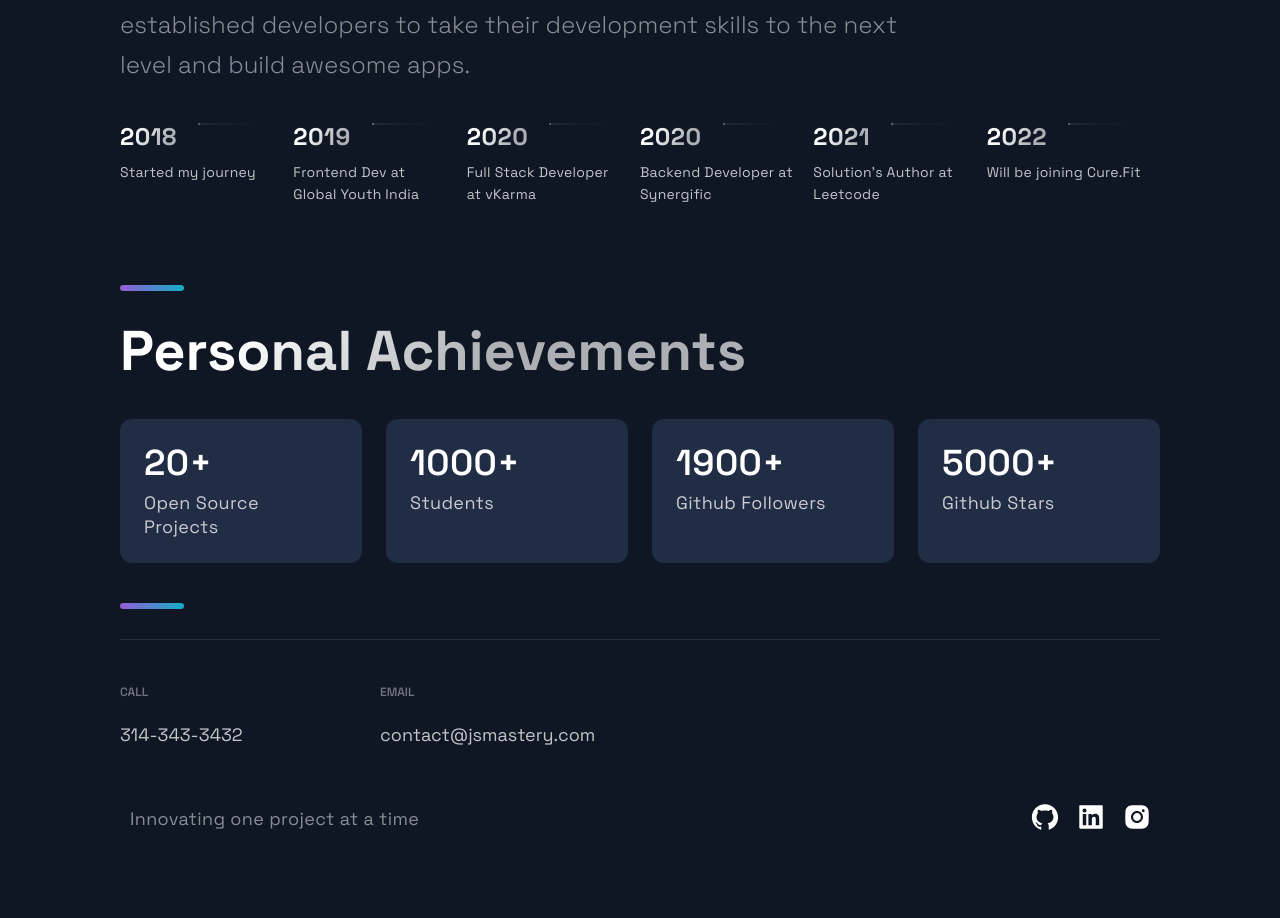
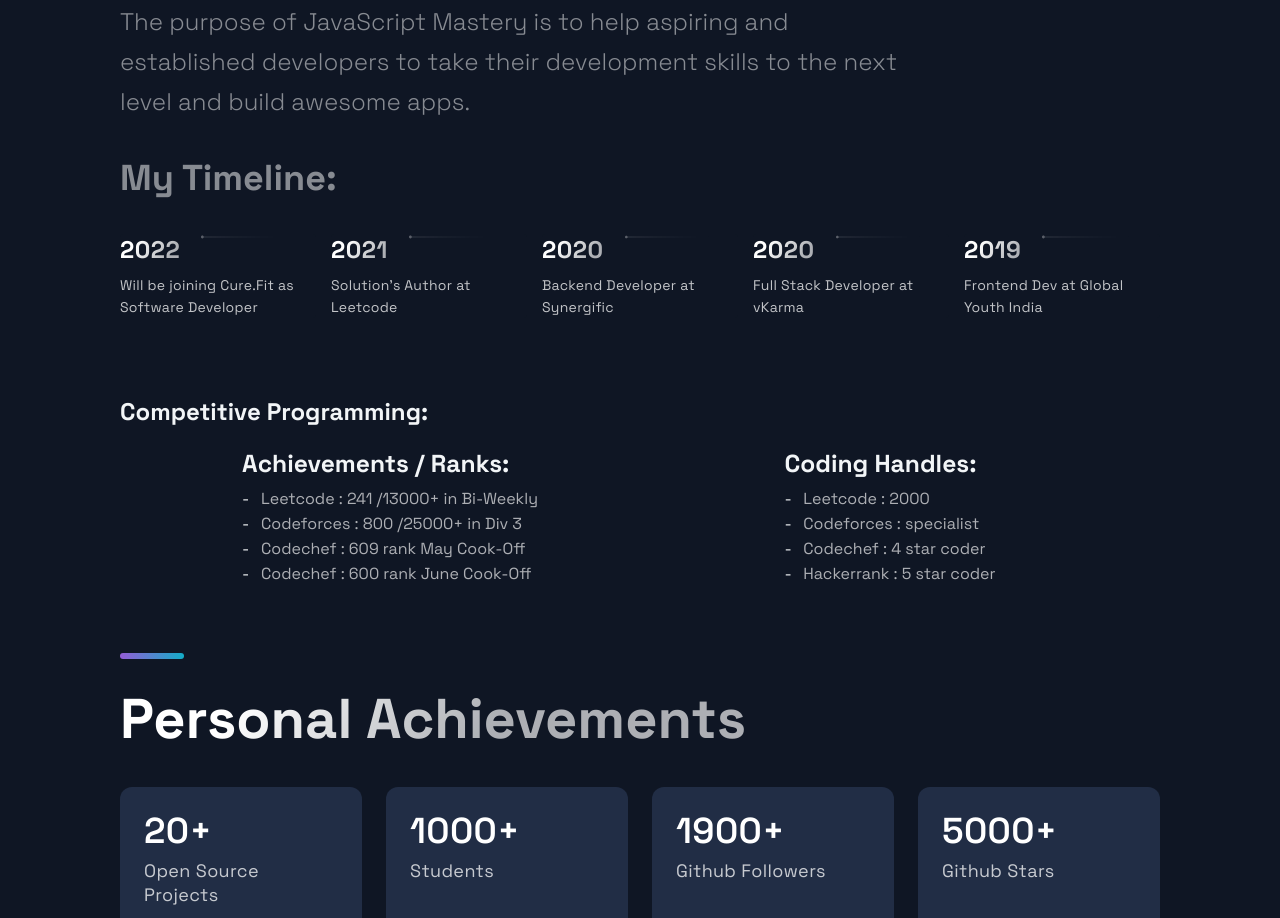
Before and after one commit to sachuverma/Portfolio, a Next.js app: page / in a window 1280 px wide. Shown: the part 2934-3852 px from the top of the page. Before the commit the page ends 3829 px from the top, so only its background shows below. Built offline with nearby package versions, Linux system fonts and the light colour scheme.

Commit message:
my timeline

```diff
--- a/src/components/Technologies/Technologies.js
+++ b/src/components/Technologies/Technologies.js
@@ -51,6 +51,8 @@
         </ListContainer>
       </ListItem>
     </List>
+    <br />
+    <br />
     <SectionDivider colorAlt />
   </Section>
 );
--- a/src/components/TimeLine/TimeLine.js
+++ b/src/components/TimeLine/TimeLine.js
@@ -1,8 +1,11 @@
 import React, { useState, useRef, useEffect } from 'react';
 
 import { CarouselButton, CarouselButtonDot, CarouselButtons, CarouselContainer, CarouselItem, CarouselItemImg, CarouselItemText, CarouselItemTitle, CarouselMobileScrollNode } from './TimeLineStyles';
+
+import { BlogCard, CardInfo, ExternalLinks, GridContainer, HeaderThree, Hr, Tag, TagList, TitleContent, UtilityList, Img } from '../Projects/ProjectsStyles';
 import { Section, SectionDivider, SectionText, SectionTitle } from '../../styles/GlobalComponents';
-import { TimeLineData } from '../../constants/constants';
+
+import { TimeLineData, coding } from '../../constants/constants';
 
 const TOTAL_CAROUSEL_COUNT = TimeLineData.length;
 
@@ -48,6 +51,11 @@
       <SectionText>
       The purpose of JavaScript Mastery is to help aspiring and established developers to take their development skills to the next level and build awesome apps.
       </SectionText>
+
+      <SectionText>
+        <h2>My Timeline: </h2>
+      </SectionText>
+
       <CarouselContainer ref={carouselRef} onScroll={handleScroll}>
         <>
           {TimeLineData.map((item, index) => (
@@ -112,6 +120,34 @@
           );
         })}
       </CarouselButtons>
+
+
+      <div>
+        <h2>Competitive Programming: </h2>
+      </div>
+
+
+      <GridContainer style={{ lineHeight: "25px", marginTop: "-5px"}}>
+        {coding.map((codingItems, index) => {
+          return (
+            <div key={index}>
+              <div style={{marginBottom: "10px", fontSize: "2.1rem"}}>
+                {index == 0 ? <h3> Achievements / Ranks: </h3> : <h3> Coding Handles: </h3> }
+              </div>
+              {
+                codingItems.map((codingItem, idx) => {
+                  return <div key={idx}>
+                    -&ensp; <a style={{textDecoration: "none", color: "#ADAFB4"}} href={codingItem.url}> {codingItem.name} : {codingItem.rating} </a>
+                  </div>
+                })
+              }
+            </div>
+          );
+        })}
+      </GridContainer>
+      <br />
+      <br />
+
       <SectionDivider />
     </Section>
   );
--- a/src/constants/constants.js
+++ b/src/constants/constants.js
@@ -38,11 +38,56 @@
 ];
 
 export const TimeLineData = [
-  // { year: 2017, text: 'Started my journey', },
-  { year: 2018, text: 'Started my journey', },
+  { year: 2022, text: 'Will be joining Cure.Fit as Software Developer', },
+  { year: 2021, text: 'Solution\'s Author at Leetcode', },
+  { year: 2020, text: 'Backend Developer at Synergific', },
+  { year: 2020, text: 'Full Stack Developer at vKarma', },
   { year: 2019, text: 'Frontend Dev at Global Youth India', },
-  { year: 2020, text: 'Full Stack Developer at vKarma', },
-  { year: 2020, text: 'Backend Developer at Synergific', },
-  { year: 2021, text: 'Solution\'s Author at Leetcode', },
-  { year: 2022, text: 'Will be joining Cure.Fit', },
 ];
+
+export const coding = [
+  [
+    {
+      name: "Leetcode",
+      rating: "241 /13000+ in Bi-Weekly",
+      url: null
+    },
+    {
+      name: "Codeforces",
+      rating: "800 /25000+ in Div 3",
+      url: null
+    },
+    {
+      name: "Codechef",
+      rating: "609 rank May Cook-Off",
+      url: null
+    },
+    {
+      name: "Codechef",
+      rating: "600 rank June Cook-Off",
+      url: null
+    }
+  ],
+  [
+    {
+      name: "Leetcode",
+      rating: "2000",
+      url: "https://leetcode.com/sachuverma/"
+    },
+    {
+      name: "Codeforces",
+      rating: "specialist",
+      url: "https://codeforces.com/profile/sachuverma"
+    },
+    {
+      name: "Codechef",
+      rating: "4 star coder",
+      url: "https://www.codechef.com/users/sachuverma"
+    },
+    {
+      name: "Hackerrank",
+      rating: "5 star coder",
+      url: "https://www.hackerrank.com/sachuverma?hr_r=1"
+    },
+  ]
+];
```
